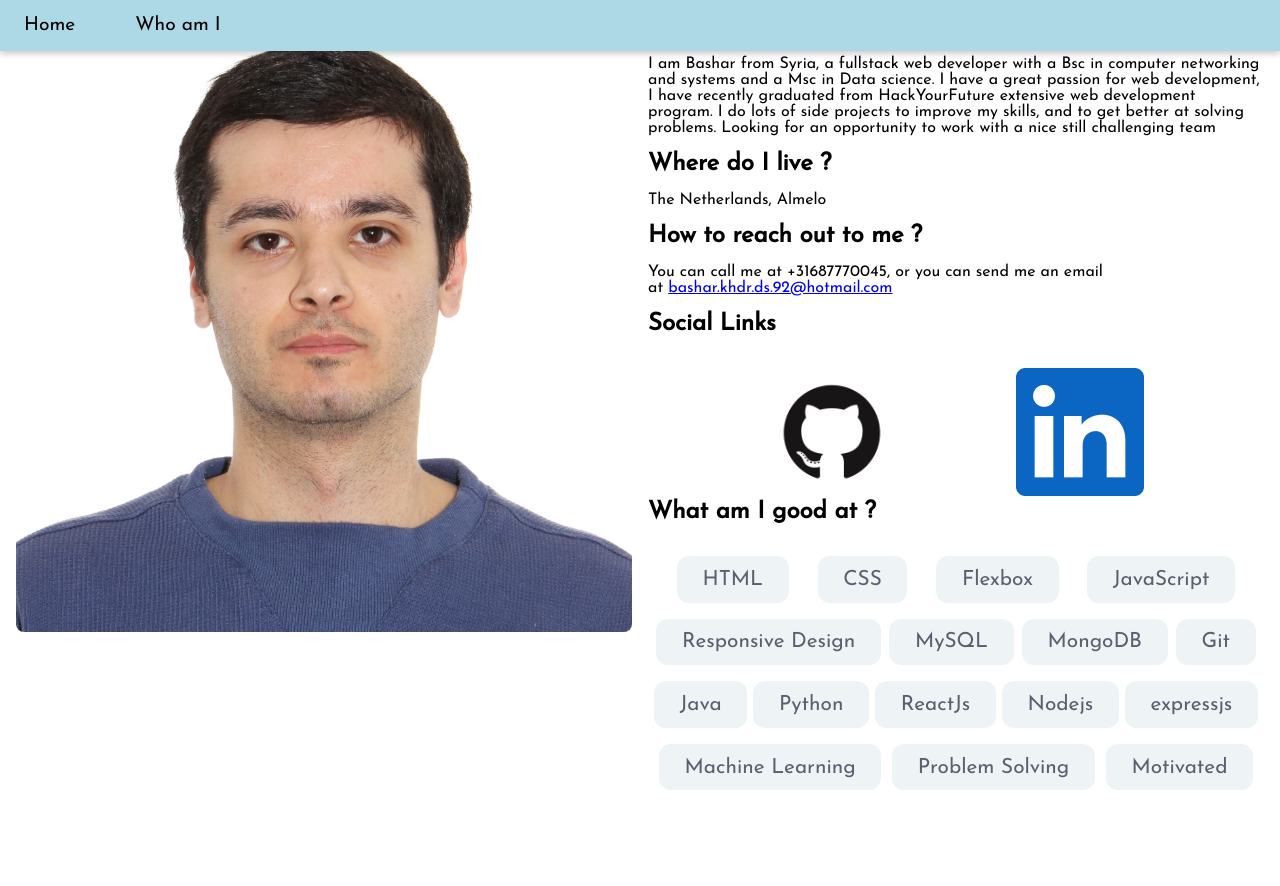
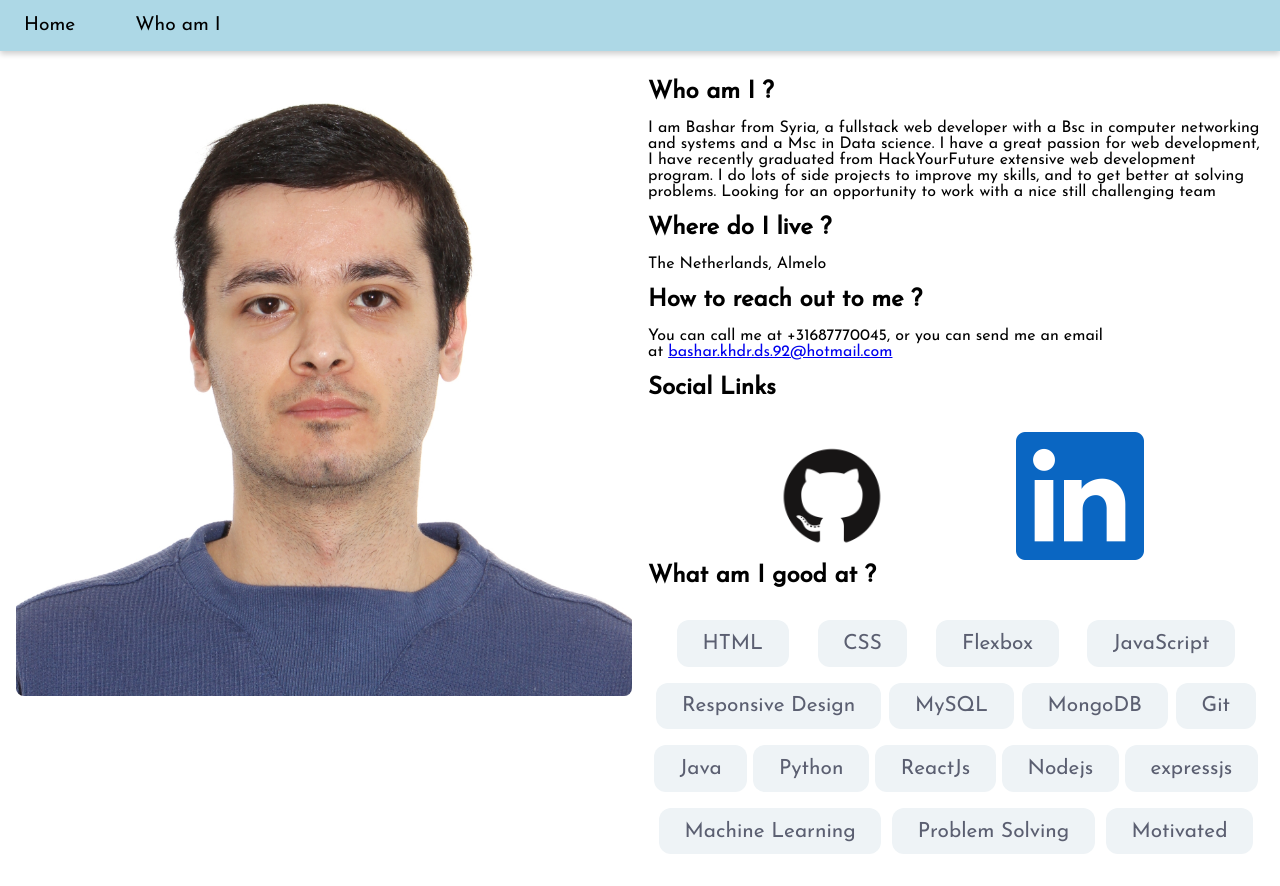
Before and after one commit to BasharKhdr1992/my-portfolio, a React (Create React App) app: page /about in a window 1280 px wide. Before the commit the page ends 822 px from the top, so only its background shows below. Built offline with nearby package versions, Linux system fonts and the light colour scheme.

Commit message:
fixing top margin on about page

```diff
--- a/src/pages/About/About.css
+++ b/src/pages/About/About.css
@@ -1,6 +1,7 @@
 .about {
   display: flex;
-  padding: 1rem;
+  margin-top: 5rem;
+  padding: 0rem 1rem 1rem 1rem;
 }
 
 .image-wrapper,
```
